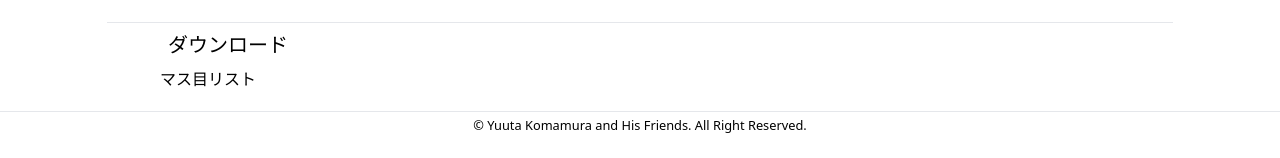
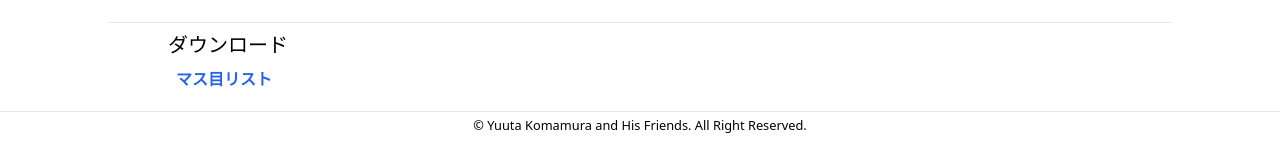
Before and after one commit to Nissy0610/KomamuraSugoroku, a plain HTML site: page index.html in a window 1280 px wide. Shown: the part 285-443 px from the top of the page. Drawn offline with nearby package versions, Linux system fonts and the light colour scheme.

Commit message:
リンクのデザイン微修正

```diff
--- a/index.html
+++ b/index.html
@@ -25,7 +25,7 @@
     <hr class="w-5/6 m-auto">
     <div class="w-3/4 text-left m-auto mb-5" id="rule">
         <h2 class="text-xl m-2">ダウンロード</h2>
-        <a href="list.html">マス目リスト</a>
+        <a href="list.html" class="ml-4 text-blue-600 font-bold">マス目リスト</a>
     </div>
     <hr>
     <small>© Yuuta Komamura and His Friends. All Right Reserved.</small>
```
